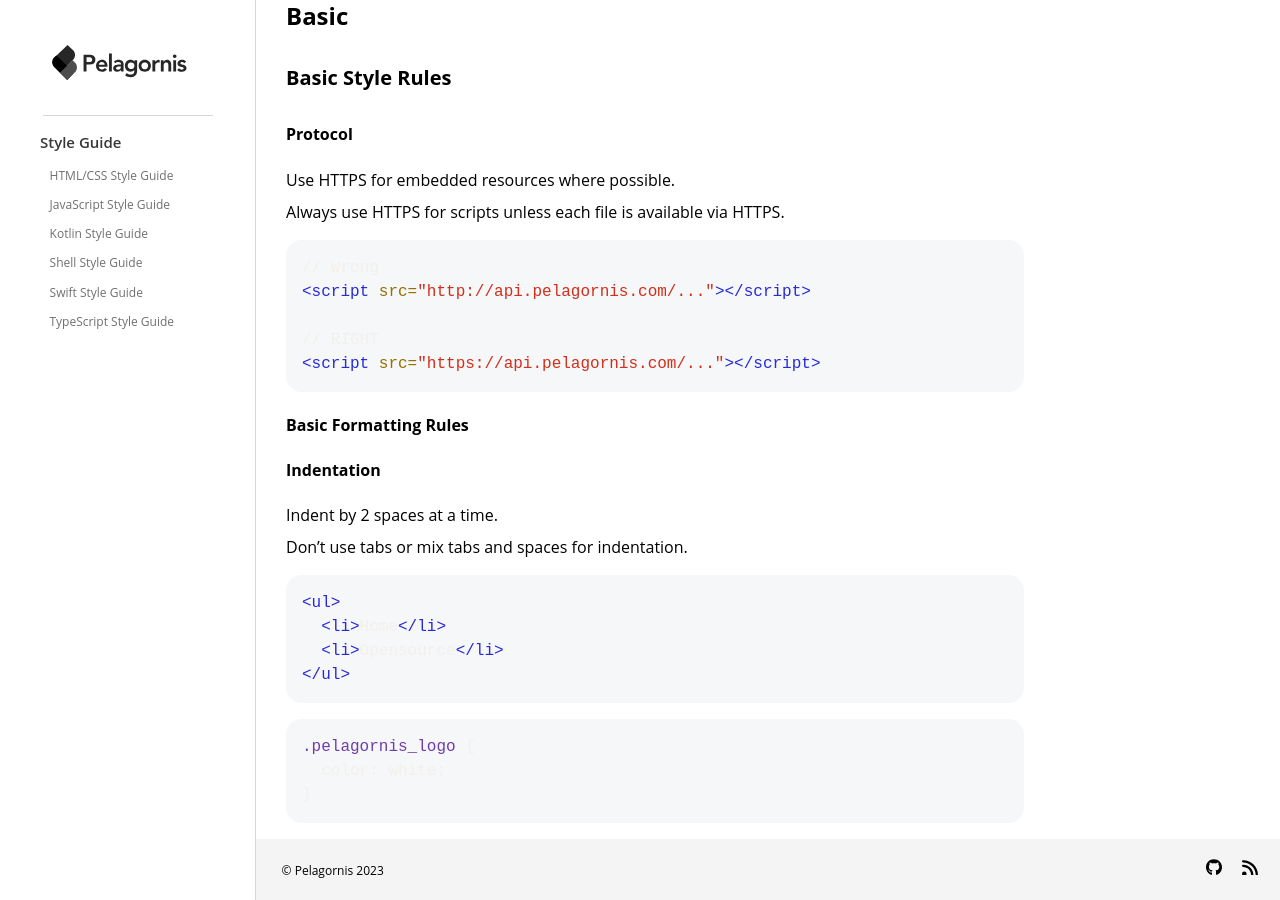
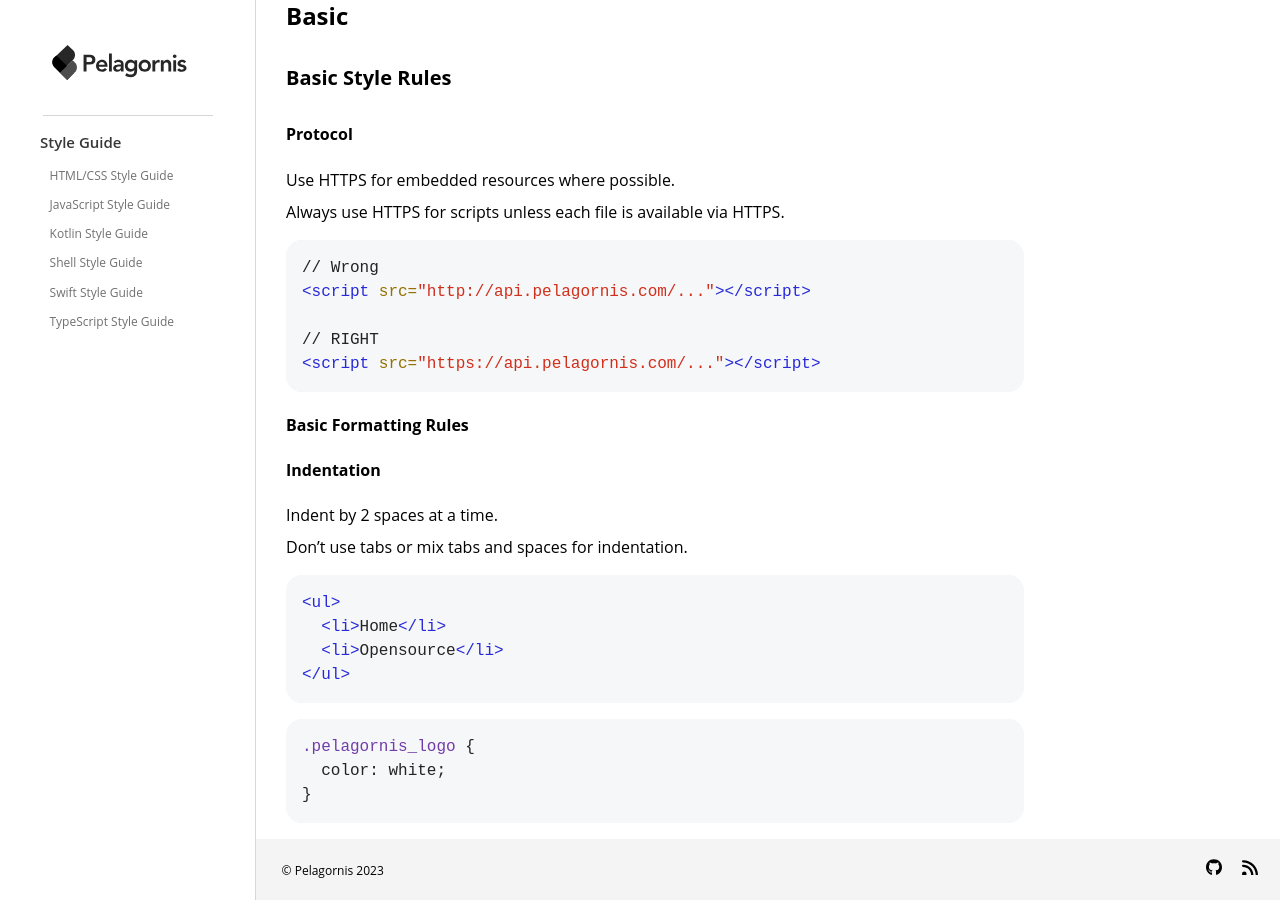
Before and after one commit to pelagornis/styleguide, a Jekyll site: the page built from htmlcss/index.md, in a window 1280 px wide and 900 px high, scrolled down 478 px. Built offline with Jekyll 4.4.1, drawn with Linux system fonts in a browser that asks for light colours.

Commit message:
Update scss

```diff
--- a/_sass/_syntax.scss
+++ b/_sass/_syntax.scss
@@ -1,6 +1,6 @@
 .highlight  {
     background: #F6F7F8;
-    color: #f2f0ec;
+    color: #242424;
 
     .c,   /* Comment */
     .cm,  /* Comment.Multiline */
```
